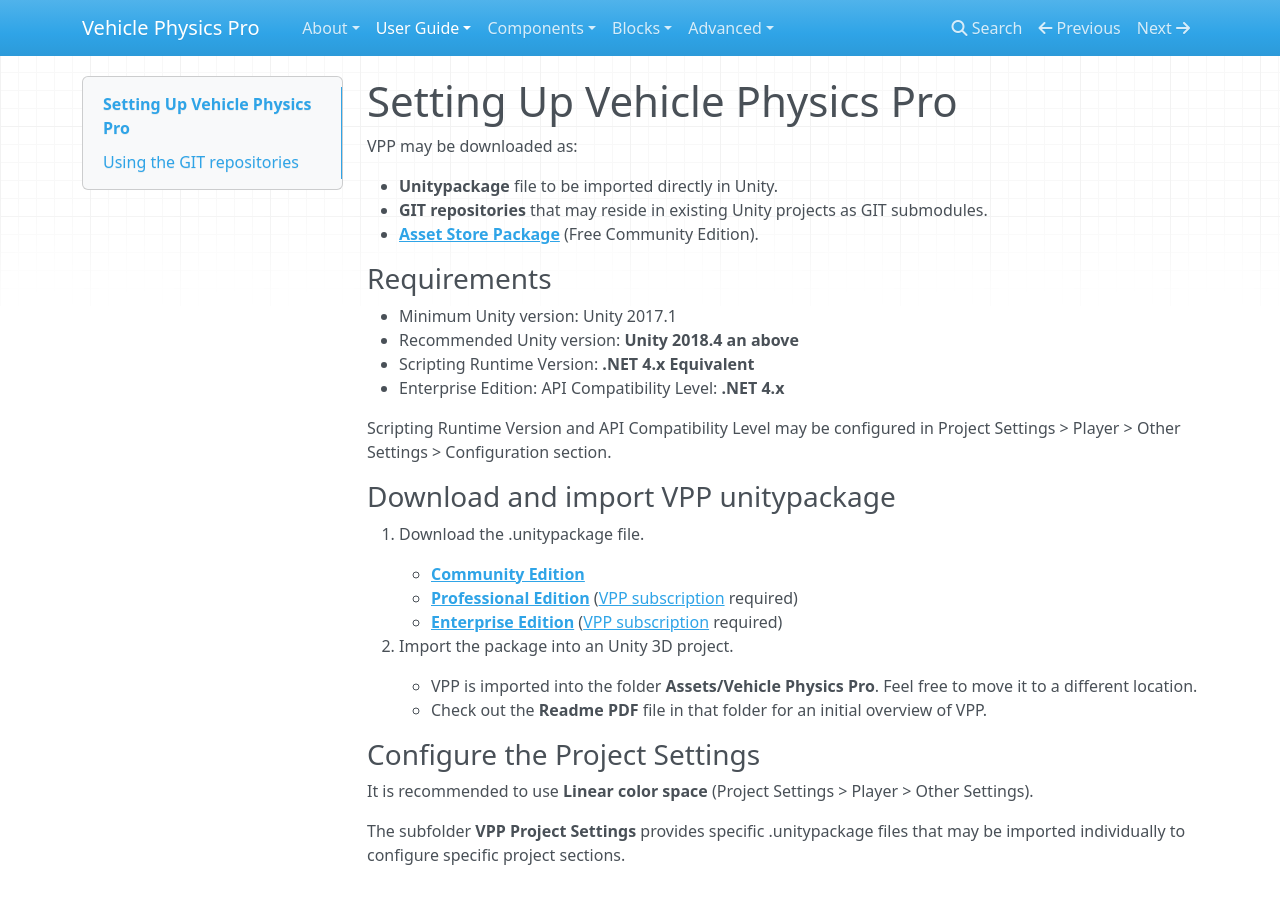
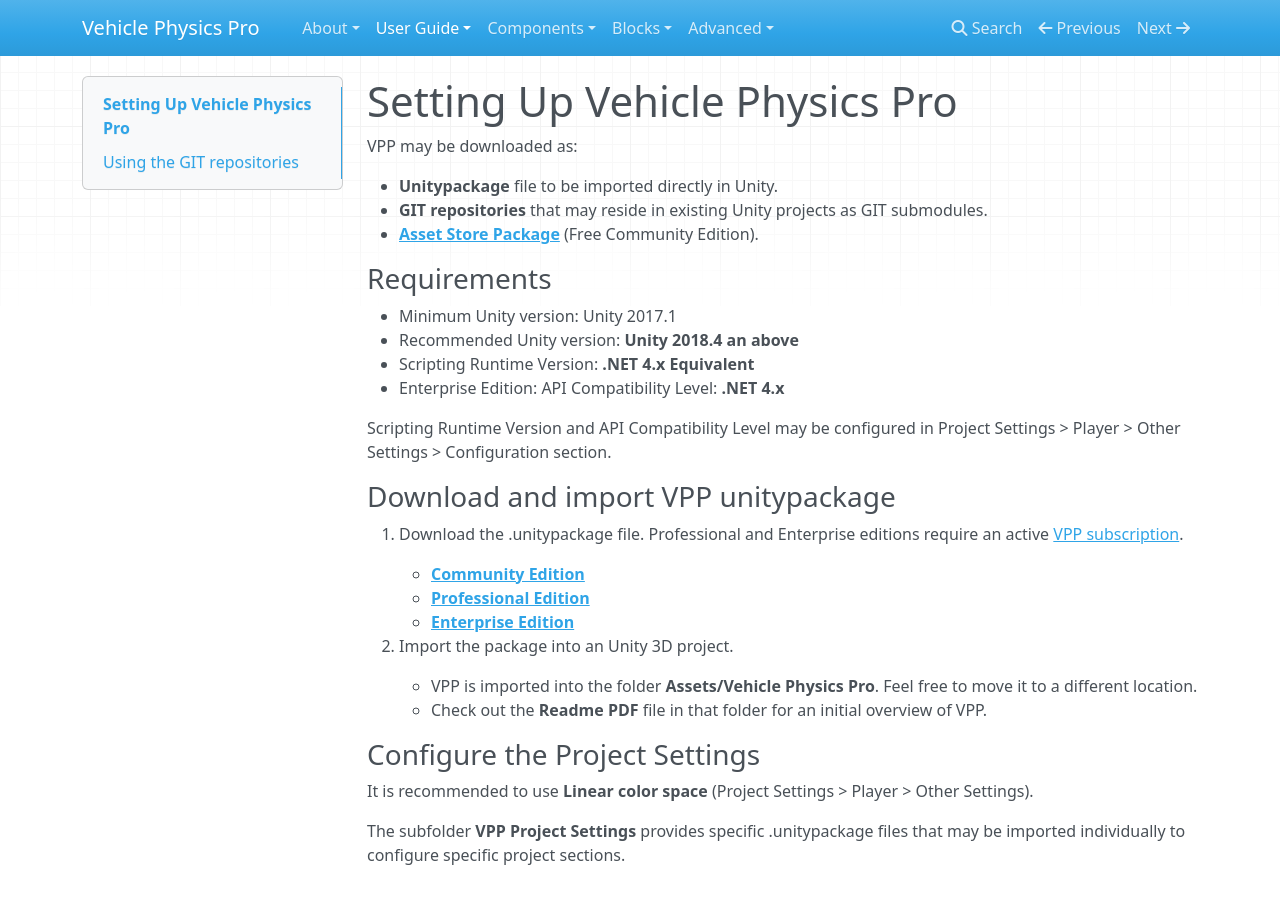
Before and after one commit to EdyJ/vehicle-physics-docs, an MkDocs documentation site: the page built from docs/user-guide/setting-up-vpp.md, in a window 1280 px wide and 900 px high. Built offline with MkDocs 1.6.1, drawn with Linux system fonts in a browser that asks for light colours; nearby versions of some CDN libraries; library files that are not in the unit come from our copies.

Commit message:
Fixed links too close in "Setting Up VPP"

```diff
--- a/docs/user-guide/setting-up-vpp.md
+++ b/docs/user-guide/setting-up-vpp.md
@@ -18,11 +18,14 @@
 
 ### Download and import VPP unitypackage
 
-1. Download the .unitypackage file.
+1. Download the .unitypackage file. Professional and Enterprise editions require an active [VPP subscription](/about/licensing).
 
 	- **[Community Edition](https://assetstore.unity.com/packages/tools/physics/vehicle-physics-pro-community-edition-153556)**
-	- **[Professional Edition](https://edy.repositoryhosting.com/webdav/edy_vehicle-physics-pro-professional/)** ([VPP subscription](/about/licensing) required)
-	- **[Enterprise Edition](https://edy.repositoryhosting.com/webdav/edy_vehicle-physics-pro/)** ([VPP subscription](/about/licensing) required)
+	{: .spacer }
+	- **[Professional Edition](https://edy.repositoryhosting.com/webdav/edy_vehicle-physics-pro-professional/)**
+	{: .spacer }
+	- **[Enterprise Edition](https://edy.repositoryhosting.com/webdav/edy_vehicle-physics-pro/)**
+	{: .spacer }
 
 2. Import the package into an Unity 3D project.
 
```
Also changed, not shown: 1 other file.
